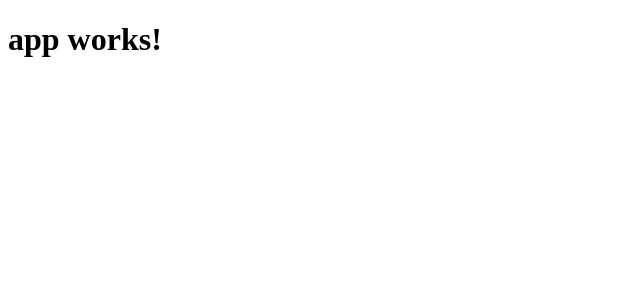
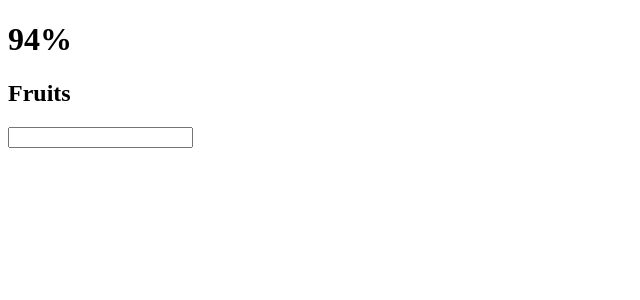
Before and after one commit to obsidianart/game94, an Angular app: page / in a window 1280 px wide. Shown: the top 300 px of the page, without its empty margins (0-640 px from the left). Built offline with nearby package versions, Linux system fonts and the light colour scheme.

Commit message:
add a class for levels

```diff
--- a/src/app/app.component.html
+++ b/src/app/app.component.html
@@ -1,3 +1,5 @@
-<h1>
-  {{title}}
-</h1>
+<h1>94%</h1>
+
+<h2> {{level.title}} </h2>
+
+<input type="text">
--- a/src/app/app.component.ts
+++ b/src/app/app.component.ts
@@ -1,4 +1,5 @@
-import { Component } from '@angular/core';
+import { Component } from '@angular/core'
+import { Level } from './level'
 
 @Component({
   selector: 'app-root',
@@ -6,5 +7,8 @@ import { Component } from '@angular/core';
   styleUrls: ['./app.component.css']
 })
 export class AppComponent {
-  title = 'app works!';
+	level:Level = {
+		title: 'Fruits',
+		answers: ['banana', 'apple']
+	}
 }
--- /dev/null
+++ b/src/app/level.ts
@@ -0,0 +1,4 @@
+export class Level {
+	title: string
+	answers: Array<string>
+}
```
